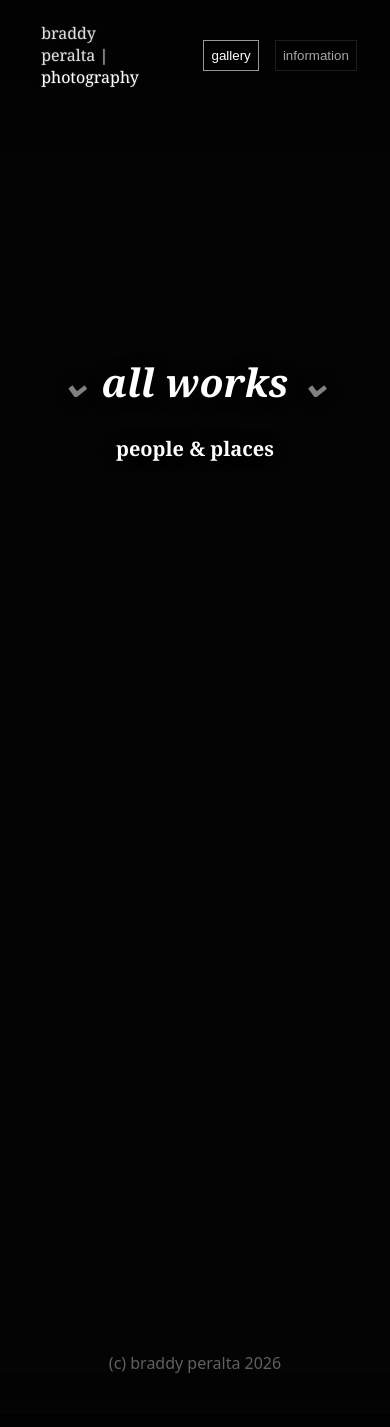
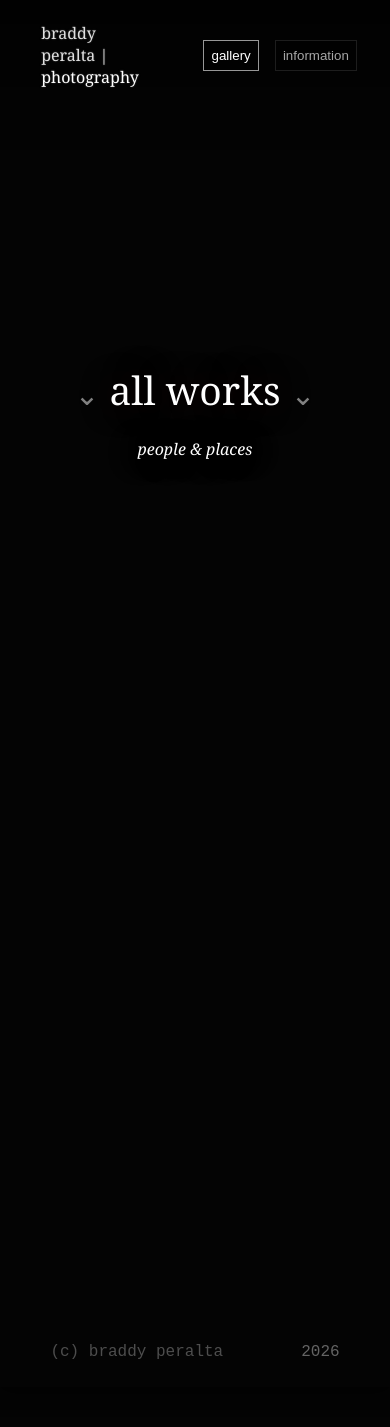
Before and after one commit to brahdee/peralta.sh, a Node project: template templates/gallery/index.ejs in a window 390 px wide. Before the commit the page ends 1373 px from the top, so only its background shows below. Run offline with Node 20 templates, Linux system fonts and the light colour scheme; the template is opened without the code that fills it, so the values that code supplies are empty.

Commit message:
Styling changes
- Edit heading, gallery, and info tab appearances
- Fix info tab scrolling on mobile devices

```diff
--- a/assets/gallery/main.css
+++ b/assets/gallery/main.css
@@ -88,7 +88,6 @@ html, body {
     top: 50%;
     left: 50%;
     transform: translate(-50%, -50%);
-    text-shadow: 0 0 20px rgba(0, 0, 0, 0.306);
     font-family: Georgia, 'Times New Roman', Times, serif;
     backdrop-filter: blur(1);
     color: #ffffff;
@@ -100,17 +99,21 @@ html, body {
     justify-content: center;
     align-items: center;
     height: 100vh;
+    text-shadow: 0 0 30px rgba(40, 2, 2, 0.619);
 }
 
 #main-text h2 {
-    font-style: italic;
+    text-align: left;
+    font-weight: lighter;
     font-size: 10vw;
     margin-bottom: 0;
     margin-top: 0;
 }
 
 #main-text h2 span {
+    text-shadow: none;
     color: rgba(255, 255, 255, 0.5);
+    font-size: 75%;
 }
 
 @media screen and (min-width: 700px) {
@@ -119,8 +122,17 @@ html, body {
     }
 }
 
+#main-text #subheading {
+    display: flex;
+    width: 30%;
+    justify-content: space-around;
+}
+
 #main-text h4 {
-    font-size: 20px
+    font-size: 100%;
+    font-weight: lighter;
+    justify-content: space-around;
+    font-style: italic;
 }
 
 .temp-hidden {
@@ -173,11 +185,19 @@ html, body {
 }
 
 #c {
-    font-family: system-ui, -apple-system, Roboto, Oxygen, Ubuntu, Cantarell, 'Open Sans', 'Helvetica Neue', sans-serif;
-    font-weight: 300;
-    color: rgb(96, 96, 96);
-    text-align: center;
-    margin-top: 35px;
+    font-family: 'Courier New', Courier, monospace;
+    height: 70px;
+    box-sizing: border-box;
+    display: flex;
+    justify-content: center;
+    gap: 20%;
+    align-items: center;
+    margin: 0;
+    color: rgb(77, 77, 77);
+}
+
+#c span {
+    color: rgb(100, 100, 100);
 }
 
 :where(:fullscreen) {
@@ -270,10 +297,29 @@ html, body {
         height: 100vh;
     }
 
+    #info {
+        height: calc(100dvh - 70px);
+        min-height: 0;
+        box-sizing: border-box;
+    }
+
     #info > div {
         box-shadow: none;
         border: none;
         padding: none;
+        max-height: 100%;
+        padding: 10px;
+        gap: 12px;
+        box-sizing: border-box;
+    }
+
+    #c {
+        margin-top: 0;
+        height: 70px;
+        display: flex;
+        justify-content: center;
+        align-items: center;
+        box-sizing: border-box;
     }
 }
 
```
Also changed, not shown: other parts of assets/gallery/main.css (+81 -2 lines).
